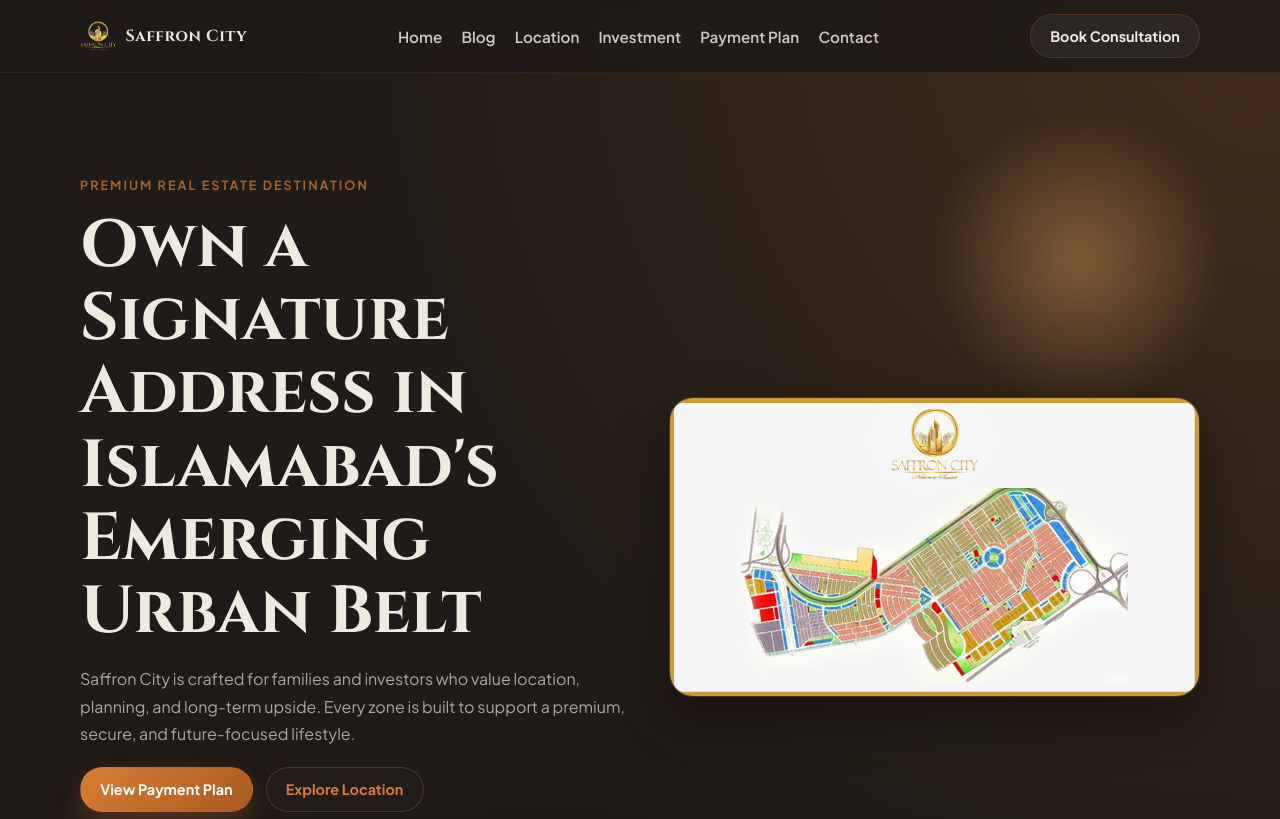
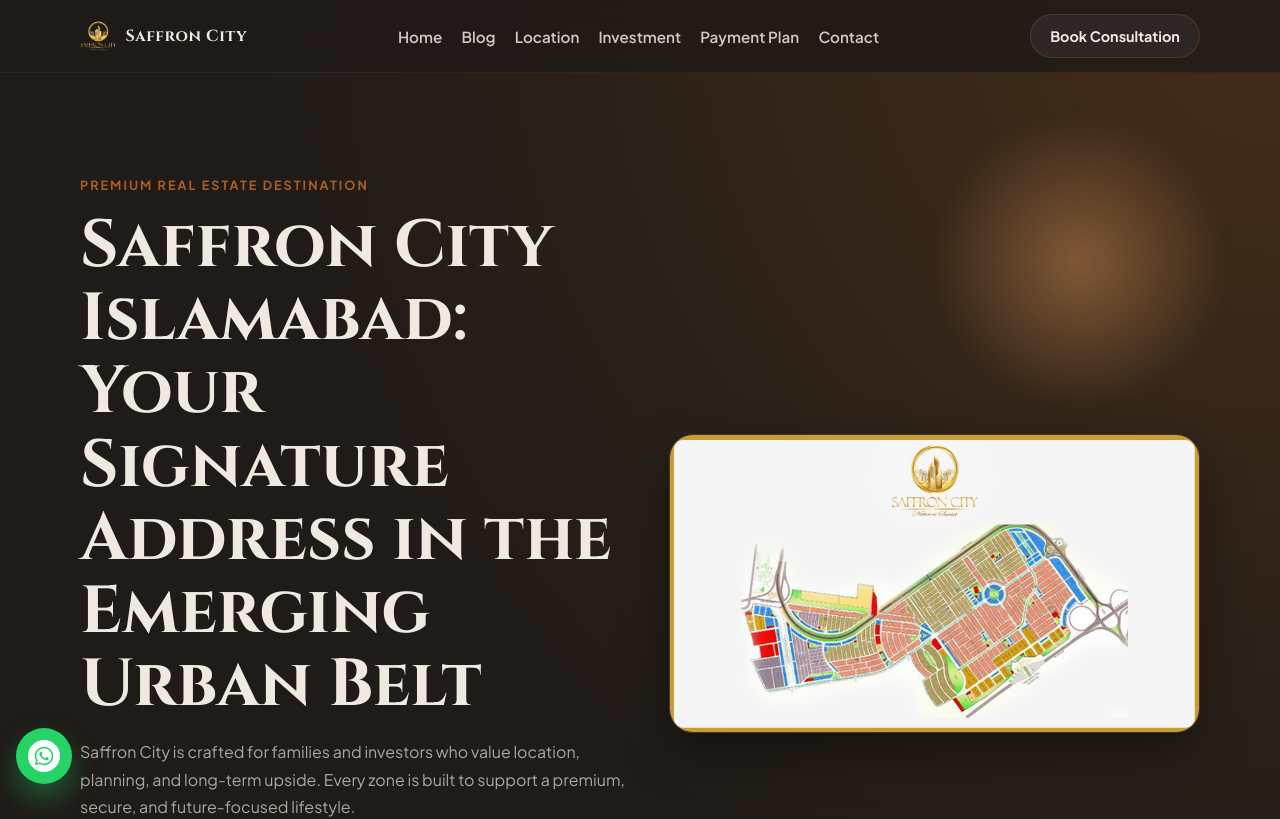
Before and after one commit to hanzala90/saffron-city, a Next.js app: page / in a window 1280 px wide. Shown: the top 819 px of the page. Built offline with nearby package versions, Linux system fonts and the light colour scheme.

Commit message:
Enhance SEO for Saffron City and add floating WhatsApp button

```diff
--- a/app/globals.css
+++ b/app/globals.css
@@ -684,6 +684,28 @@
   box-shadow: 0 14px 28px rgba(94, 45, 15, 0.35);
 }
 
+.whatsapp-fab {
+  position: fixed;
+  left: 1rem;
+  bottom: 1rem;
+  z-index: 35;
+  display: flex;
+  align-items: center;
+  justify-content: center;
+  width: 56px;
+  height: 56px;
+  border-radius: 50%;
+  background: #25D366;
+  color: #fff;
+  box-shadow: 0 14px 28px rgba(37, 211, 102, 0.35);
+  transition: transform 0.3s ease, box-shadow 0.3s ease;
+}
+
+.whatsapp-fab:hover {
+  transform: translateY(-4px);
+  box-shadow: 0 16px 32px rgba(37, 211, 102, 0.45);
+}
+
 .popup-overlay {
   position: fixed;
   inset: 0;
--- a/app/layout.js
+++ b/app/layout.js
@@ -1,6 +1,8 @@
 import { Cinzel, Plus_Jakarta_Sans } from "next/font/google";
 import MobileLeadPopup from "@/components/MobileLeadPopup";
+import WhatsAppButton from "@/components/WhatsAppButton";
 import "./globals.css";
+
 
 const headingFont = Cinzel({
   subsets: ["latin"],
@@ -15,9 +17,9 @@
 });
 
 const siteUrl = "https://saffroncity.pk";
-const title = "Saffron City | Premium Living Near Islamabad";
+const title = "Saffron City Islamabad | Premium Real Estate & Housing Society";
 const description =
-  "Discover Saffron City, a premium planned community near Islamabad with strategic location, modern infrastructure, and investment-ready opportunities.";
+  "Invest in Saffron City Islamabad, the top premium housing society offering modern infrastructure, prime location, and flexible payment plans. Book your Saffron City plot today.";
 
 export const metadata = {
   metadataBase: new URL(siteUrl),
@@ -79,6 +81,7 @@
       <body>
         {children}
         <MobileLeadPopup />
+        <WhatsAppButton />
       </body>
     </html>
   );
--- a/app/page.js
+++ b/app/page.js
@@ -63,7 +63,7 @@
           <div className="container hero-grid">
             <div className="hero-copy reveal">
               <p className="kicker">Premium Real Estate Destination</p>
-              <h1>Own a Signature Address in Islamabad&apos;s Emerging Urban Belt</h1>
+              <h1>Saffron City Islamabad: Your Signature Address in the Emerging Urban Belt</h1>
               <p>
                 Saffron City is crafted for families and investors who value location,
                 planning, and long-term upside. Every zone is built to support a
@@ -96,7 +96,7 @@
           <div className="container two-col">
             <div className="reveal">
               <p className="kicker">Project Overview</p>
-              <h2>Designed as a Complete, Future-Ready Community</h2>
+              <h2>Saffron City is Designed as a Complete, Future-Ready Community</h2>
               <p>
                 Saffron City combines premium everyday convenience with a structured
                 urban vision. From green spaces and commercial activity to modern road
--- /dev/null
+++ b/components/WhatsAppButton.js
@@ -0,0 +1,14 @@
+import Link from 'next/link';
+
+export default function WhatsAppButton() {
+  const whatsappNumber = "923348523765";
+  const url = `https://wa.me/${whatsappNumber}`;
+
+  return (
+    <Link href={url} target="_blank" rel="noopener noreferrer" className="whatsapp-fab" aria-label="Chat on WhatsApp">
+      <svg viewBox="0 0 24 24" width="32" height="32" fill="currentColor">
+        <path d="M12.031 6.172c-3.181 0-5.767 2.586-5.768 5.766-.001 1.298.38 2.27 1.019 3.287l-.582 2.128 2.182-.573c.978.58 1.911.928 3.145.929 3.178 0 5.767-2.587 5.768-5.766.001-3.187-2.575-5.77-5.764-5.771zm3.392 8.244c-.144.405-.837.774-1.17.824-.299.045-.677.063-1.092-.069-.252-.08-.575-.187-.988-.365-1.739-.751-2.874-2.502-2.961-2.617-.087-.116-.708-.94-.708-1.793s.448-1.273.607-1.446c.159-.173.346-.217.462-.217l.332.006c.106.005.249-.04.39.298.144.347.491 1.2.534 1.287.043.087.072.188.014.304-.058.116-.087.188-.173.289l-.26.304c-.087.086-.177.18-.076.354.101.174.449.741.964 1.201.662.591 1.221.774 1.394.86s.274.072.376-.043c.101-.116.433-.506.549-.68.116-.173.231-.145.39-.087s1.011.477 1.184.564.289.13.332.202c.045.072.045.419-.099.824zm-3.423-14.416c-6.627 0-12 5.373-12 12s5.373 12 12 12 12-5.373 12-12-5.373-12-12-12zm.029 18.88c-1.161 0-2.305-.292-3.318-.844l-3.677.964.984-3.595c-.607-1.052-.927-2.246-.926-3.468.001-3.825 3.113-6.937 6.937-6.937 1.856.001 3.598.723 4.907 2.034 1.31 1.311 2.031 3.054 2.03 4.908-.002 3.824-3.114 6.936-6.937 6.938z" />
+      </svg>
+    </Link>
+  );
+}
```
